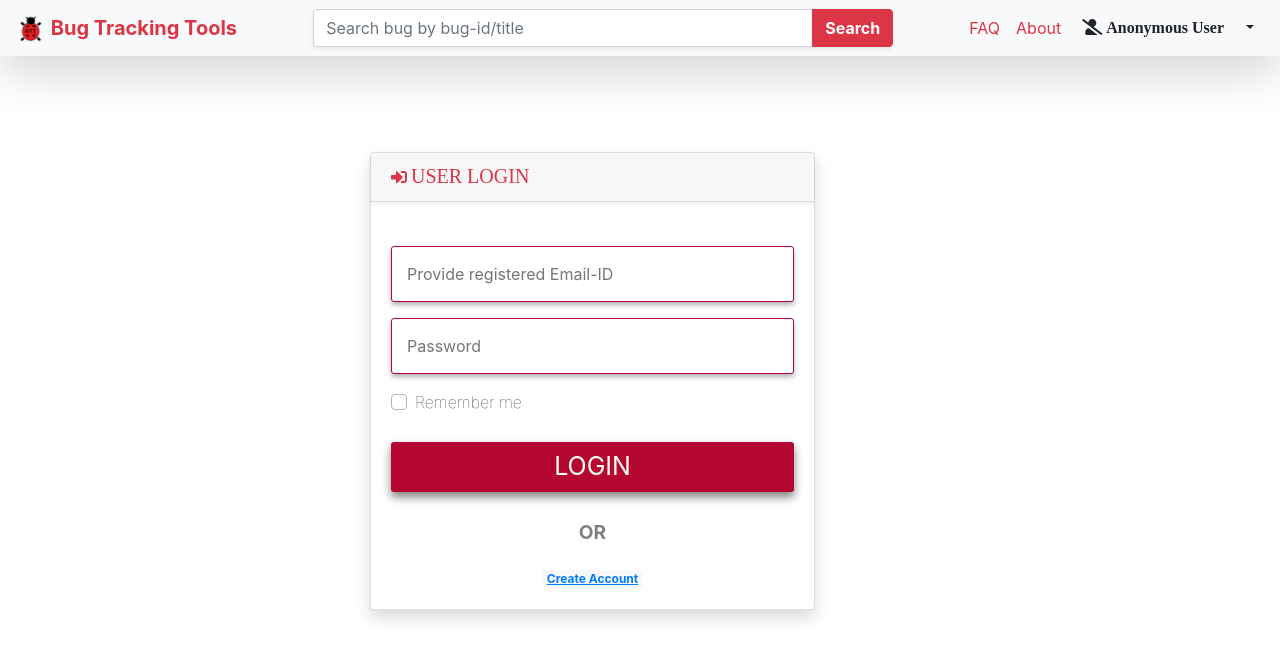
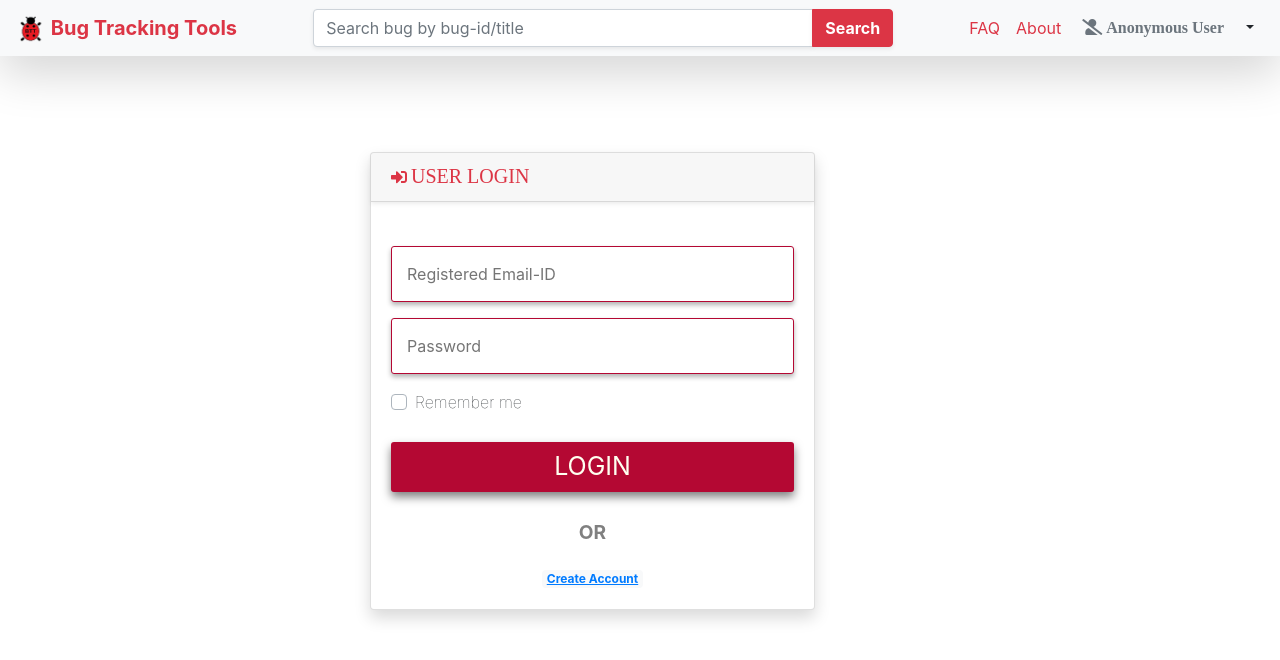
Before and after one commit to aroy-se/bug-tracking-tools, a React (Create React App) app: page /login in a window 1280 px wide. Shown: the top 660 px of the page. Built offline with nearby package versions, Linux system fonts and the light colour scheme; no server answers.

Commit message:
Home page basic UI changes

```diff
--- a/src/views/common/Header.jsx
+++ b/src/views/common/Header.jsx
@@ -127,7 +127,7 @@ class Header extends Component {
                 </li>
 
                 <li className="nav-item">
-                  {/* Dropdownlist */}
+                  {/* Dropdown list */}
                   <div class="btn-group">
                     <button
                       type="button"
@@ -143,7 +143,7 @@ class Header extends Component {
                             {getFromStorage("btt_current_user").user}
                           </i>
                         ) : this.state.userRole === "Project Manager" ? (
-                          <i class="fas fa-user-secret text-secondary">
+                          <i class="fas fa-user-secret text-info">
                             {" "}
                             {getFromStorage("btt_current_user").user}
                           </i>
@@ -154,7 +154,10 @@ class Header extends Component {
                           </i>
                         )
                       ) : (
-                        <i class="fas fa-user-slash"> Anonymous User</i>
+                        <span class="fas fa-user-slash text-secondary">
+                          {" "}
+                          Anonymous User
+                        </span>
                       )}
                     </button>
                     <button
@@ -177,6 +180,8 @@ class Header extends Component {
                           User Profile
                         </i>
                       </Link>
+                      {getFromStorage("btt_local_storage") &&
+                      getFromStorage("btt_local_storage").token === "" ? (
                         <Link
                           to="/login"
                           className="text-secondary dropdown-item"
@@ -187,6 +192,7 @@ class Header extends Component {
                             Login
                           </i>
                         </Link>
+                      ) : (
                         <Link
                           to="/logout"
                           className="text-secondary dropdown-item"
@@ -196,6 +202,7 @@ class Header extends Component {
                             Logout
                           </i>
                         </Link>
+                      )}
 
                       {
                         // Show the dashboard panel if the loggedin member is not a User
--- a/src/views/common/Home.jsx
+++ b/src/views/common/Home.jsx
@@ -61,13 +61,15 @@ const Home = () => {
                   </i>
                 </small>
               </p>
-              <footer class="blockquote-footer float-right">
+              {/* <footer class="blockquote-footer float-right"> */}
+              <marquee behavior="scroll" direction="left" scrollamount="2">
                 <small class="text-muted">
                   Upcoming release{" "}
                   <span className="text-danger">BTT-v2021.06</span> will be
                   released on <span className="text-danger">14-May-2021</span>
                 </small>
-              </footer>
+              </marquee>
+              {/* </footer> */}
             </div>
           </div>
         </div>
--- a/src/views/common/Login.jsx
+++ b/src/views/common/Login.jsx
@@ -126,7 +126,7 @@ class Login extends Component {
                     className="login-username-input mb-3 mt-3"
                     id="userName"
                     type="text"
-                    placeholder="Provide registered Email-ID"
+                    placeholder="Registered Email-ID"
                     value={email}
                     onChange={this.onChangeEmail}
                     required
--- a/src/views/common/Logout.jsx
+++ b/src/views/common/Logout.jsx
@@ -46,7 +46,7 @@ class Logout extends React.Component {
       );
     }
     console.log("Inside logout render Token: " + token);
-    if (!token) {
+    if (!token || token === "") {
       setInStorage("btt_current_user", { user: "" });
       setInStorage("btt_current_user_role", { userRole: "" });
       setInStorage("btt_local_storage", { token: "" });
```
Lines whose indentation alone changed are shown as unchanged.
